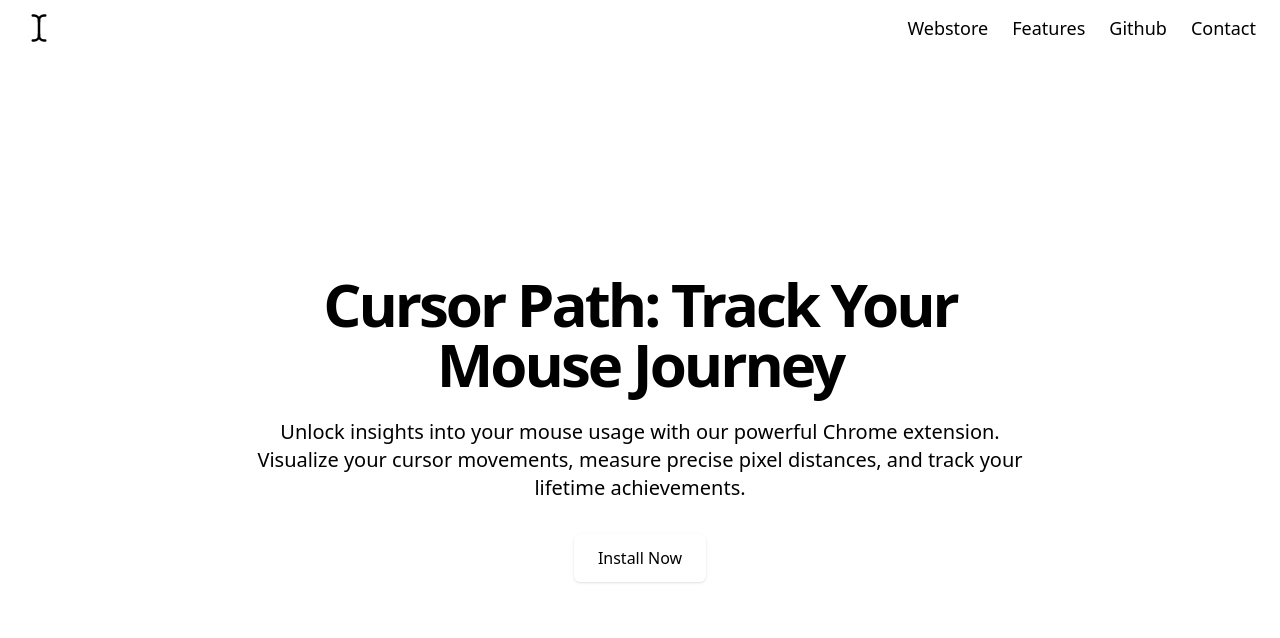
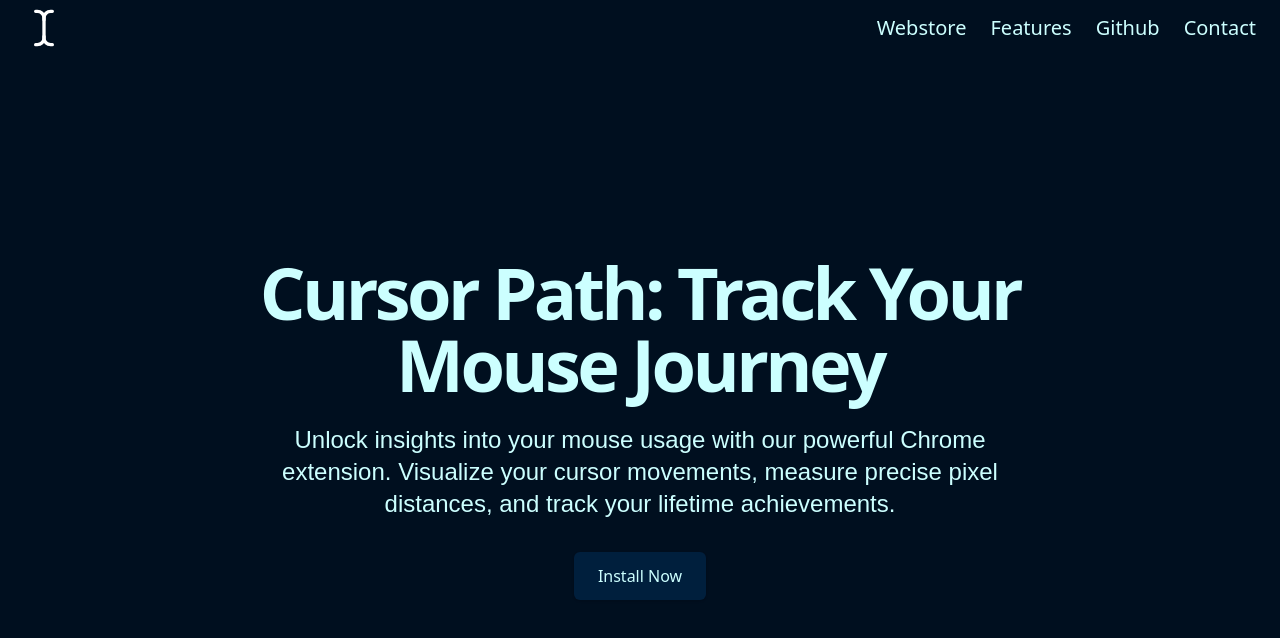
Before and after one commit to aroramrinaal/cursorpath-landing, a Next.js app: page / in a window 1280 px wide. Shown: the top 638 px of the page. Built offline with nearby package versions, Linux system fonts and the light colour scheme.

Commit message:
chore: Update Navbar component and homepage layout

```diff
--- a/src/components/Navbar.tsx
+++ b/src/components/Navbar.tsx
@@ -9,17 +9,17 @@ const Navbar = () => {
         <TextCursorIcon />
         <span className="sr-only">Cursor Path</span>
       </Link>
-        <nav className="ml-auto flex gap-4 sm:gap-6">
-            <Link href="#" className="text-lg font-medium hover:underline underline-offset-4" prefetch={false}>
+      <nav className="ml-auto flex gap-4 sm:gap-6 text-foreground">
+        <Link href="#" className="text-xl font-medium hover:underline underline-offset-4" prefetch={false}>
           Webstore
         </Link>
-          <Link href="#" className="text-lg font-medium hover:underline underline-offset-4" prefetch={false}>
+        <Link href="#" className="text-xl font-medium hover:underline underline-offset-4" prefetch={false}>
           Features
         </Link>
-          <Link href="https://github.com/aroramrinaal/cursorpath-landing" className="text-lg font-medium hover:underline underline-offset-4" prefetch={false}>
+        <Link href="https://github.com/aroramrinaal/cursorpath-landing" className="text-xl font-medium hover:underline underline-offset-4" prefetch={false}>
           Github
         </Link>
-          <Link href="https://x.com/mrinaalarora25" className="text-lg font-medium hover:underline underline-offset-4" prefetch={false}>
+        <Link href="https://x.com/mrinaalarora25" className="text-xl font-medium hover:underline underline-offset-4" prefetch={false}>
           Contact
         </Link>
       </nav>
--- a/src/components/TextCursorIcon.tsx
+++ b/src/components/TextCursorIcon.tsx
@@ -5,11 +5,11 @@ function TextCursorIcon(props: React.PropsWithChildren<{}>) {
       <svg
         {...props}
         xmlns="http://www.w3.org/2000/svg"
-        width="30"
+        width="40"
         height="50"
         viewBox="0 0 24 24"
         fill="none"
-        stroke="currentColor"
+        stroke="white"
         strokeWidth="2"
         strokeLinecap="round"
         strokeLinejoin="round"
--- a/src/pages/index.tsx
+++ b/src/pages/index.tsx
@@ -3,21 +3,21 @@ import Link from "next/link";
 
 const Home = () => {
   return (
-    <div className="min-h-screen bg-background flex flex-col">
+    <div className="min-h-screen flex flex-col bg-background">
       <Navbar />
-      <main className="flex-1 flex items-center justify-center">
+      <main className="flex-1 flex items-center justify-center text-primary">
         <div className="w-full px-4 md:px-6 py-8 md:py-12 lg:py-16">
           <div className="container mx-auto max-w-3xl text-center">
-            <h1 className="text-4xl md:text-5xl lg:text-6xl font-bold tracking-tighter mb-6 text-primary-foreground">
+            <h1 className="text-4xl md:text-5xl lg:text-7xl font-bold tracking-tighter mb-6 text-primary-foreground font-sans">
               Cursor Path: Track Your Mouse Journey
             </h1>
-            <p className="text-lg md:text-xl mb-8 text-muted-foreground">
+            <p className="text-lg md:text-2xl mb-8 text-muted-foreground font-andika">
               Unlock insights into your mouse usage with our powerful Chrome extension. Visualize your cursor
               movements, measure precise pixel distances, and track your lifetime achievements.
             </p>
             <Link
               href="#"
-              className="inline-flex h-12 items-center justify-center rounded-md bg-primary px-6 py-3 text-base font-medium text-primary-foreground shadow transition-colors hover:bg-primary/90 focus-visible:outline-none focus-visible:ring-1 focus-visible:ring-ring disabled:pointer-events-none disabled:opacity-50"
+              className="inline-flex h-12 items-center justify-center rounded-md bg-card px-6 py-3 text-base font-medium text-primary-foreground shadow transition-colors hover:bg-white hover:text-black focus-visible:outline-none focus-visible:ring-1 focus-visible:ring-ring disabled:pointer-events-none disabled:opacity-50"
               prefetch={false}
             >
               Install Now
--- a/tailwind.config.ts
+++ b/tailwind.config.ts
@@ -8,10 +8,27 @@ const config: Config = {
   ],
   theme: {
     extend: {
+      fontFamily: {
+        'andika': ['Andika', 'sans-serif'],
+      },
       backgroundImage: {
         "gradient-radial": "radial-gradient(var(--tw-gradient-stops))",
         "gradient-conic":
           "conic-gradient(from 180deg at 50% 50%, var(--tw-gradient-stops))",
+      },
+      colors: {
+        background: 'hsl(210, 100%, 6%)',
+        foreground: 'hsl(180, 100%, 90%)',
+        primary: 'hsl(200, 100%, 28%)',
+        'primary-foreground': 'hsl(180, 100%, 90%)',
+        secondary: 'hsl(203, 23%, 30%)',
+        'secondary-foreground': 'hsl(180, 100%, 90%)',
+        accent: 'hsl(198, 70%, 50%)',
+        'accent-foreground': 'hsl(185, 10%, 13%)',
+        muted: 'hsl(200, 50%, 30%)',
+        'muted-foreground': 'hsl(180, 100%, 90%)',
+        card: 'hsl(210, 100%, 12%)',
+        'card-foreground': 'hsl(180, 100%, 90%)',
       },
     },
   },
```
Lines whose indentation alone changed are shown as unchanged.
